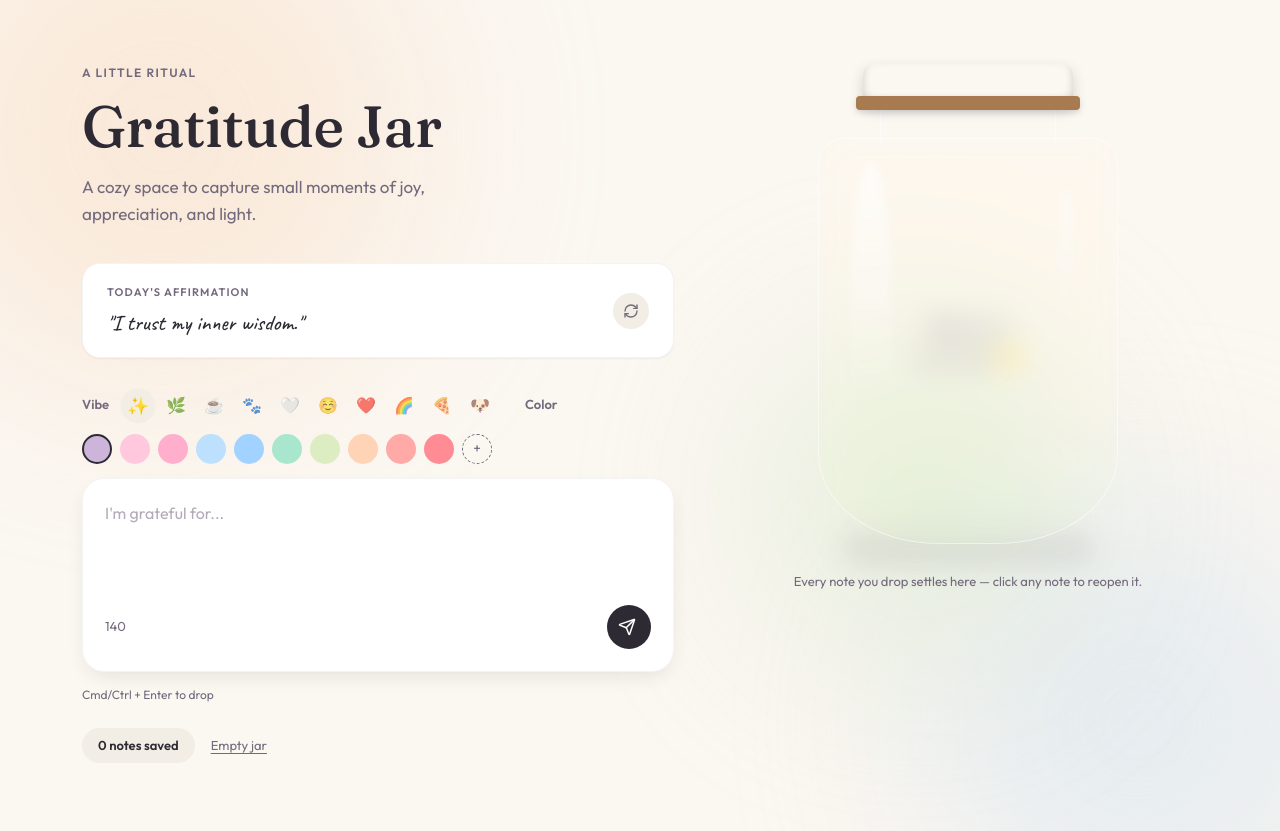
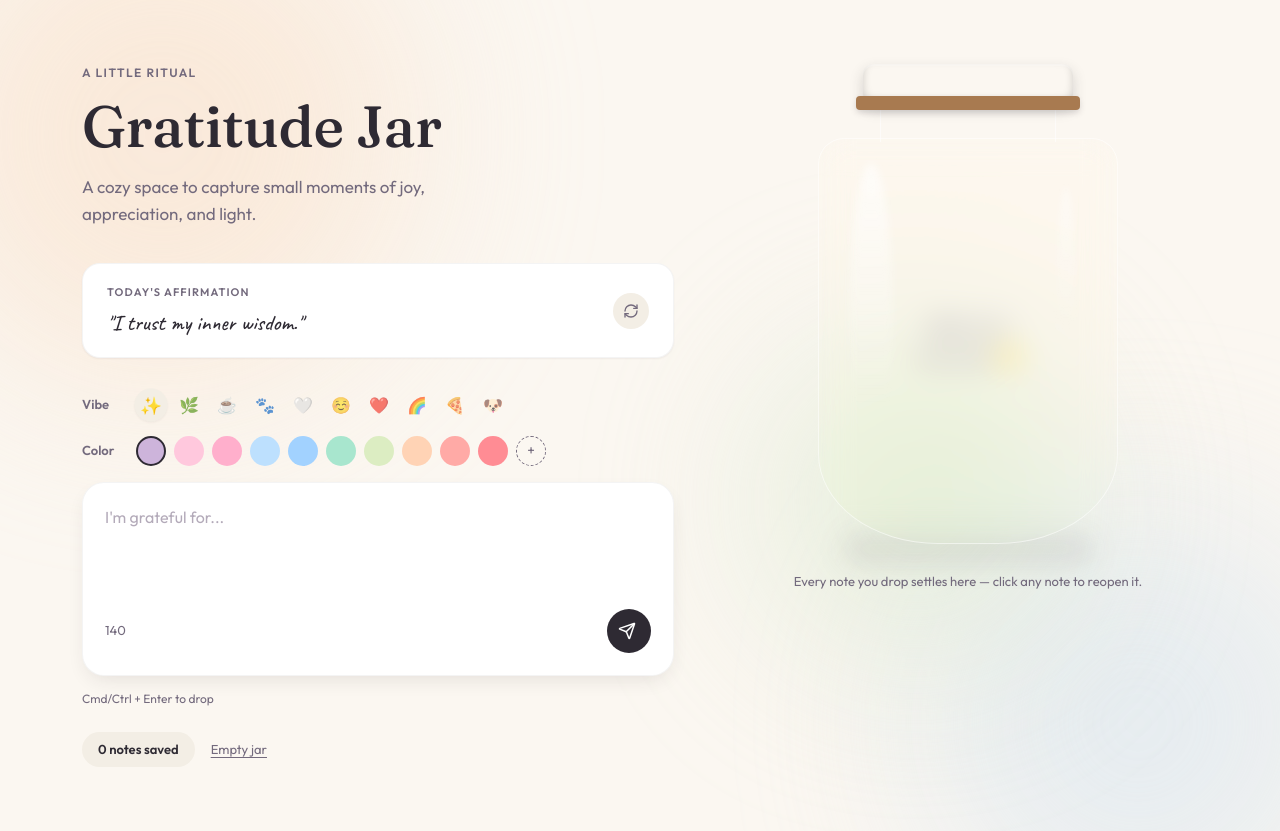
Before and after one commit to chitrakulkarni2830/gratitude-jar, a React (Vite) app: page / in a window 1280 px wide. Built offline with nearby package versions, Linux system fonts and the light colour scheme.

Commit message:
Tweak: Split Vibe and Color controls onto separate rows

```diff
--- a/src/components/EntryForm.jsx
+++ b/src/components/EntryForm.jsx
@@ -43,9 +43,10 @@ export default function EntryForm({ onAddNote }) {
 
   return (
     <div>
-      <div className="flex items-center gap-[14px] mb-[14px] flex-wrap">
-        <span className="text-[13px] font-semibold text-ink-muted">Vibe</span>
-        <div className="flex gap-2 mr-4">
+      <div className="flex flex-col gap-4 mb-4">
+        <div className="flex items-center gap-[14px]">
+          <span className="text-[13px] font-semibold text-ink-muted min-w-[40px]">Vibe</span>
+          <div className="flex flex-wrap gap-2">
             {MOODS.map(mood => (
               <button
                 key={mood.id}
@@ -59,9 +60,14 @@ export default function EntryForm({ onAddNote }) {
               </button>
             ))}
           </div>
+        </div>
 
-        <span className="text-[13px] font-semibold text-ink-muted">Color</span>
+        <div className="flex items-center gap-[14px]">
+          <span className="text-[13px] font-semibold text-ink-muted min-w-[40px]">Color</span>
+          <div className="flex flex-wrap gap-2">
             <PalettePicker selectedColor={selectedColor} onSelect={setSelectedColor} />
+          </div>
+        </div>
       </div>
 
       <form
```
Lines whose indentation alone changed are shown as unchanged.
